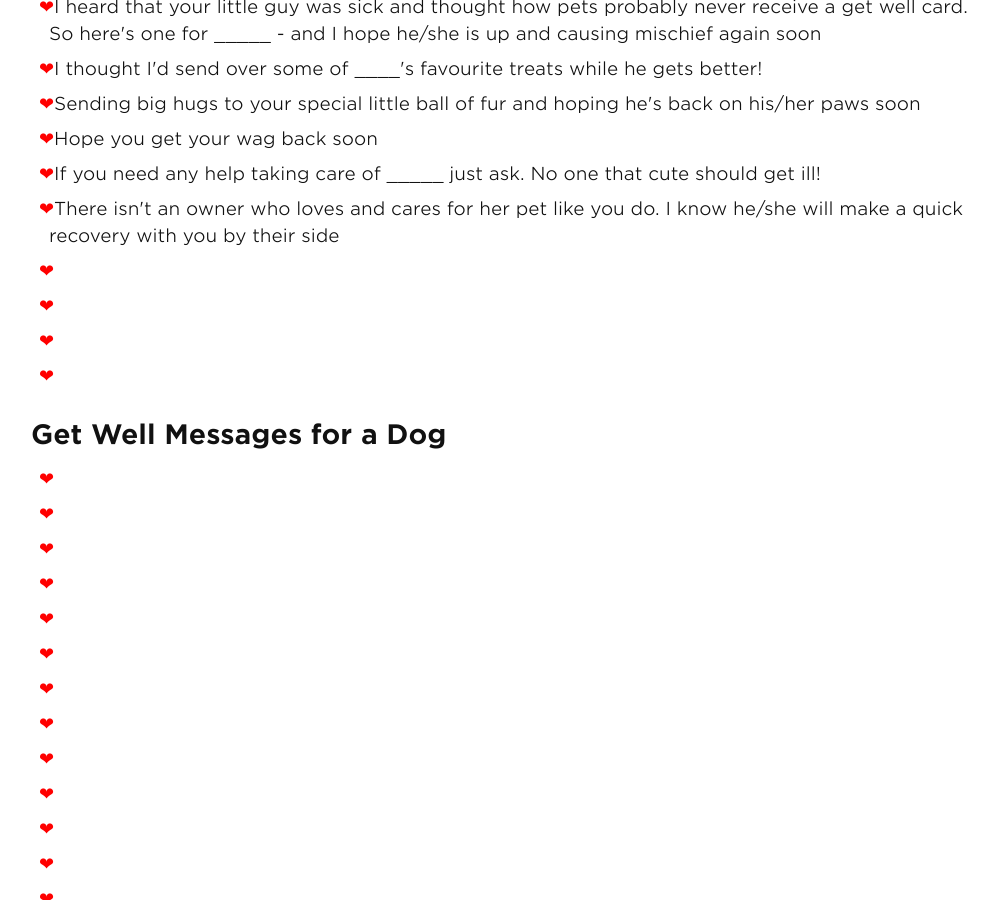
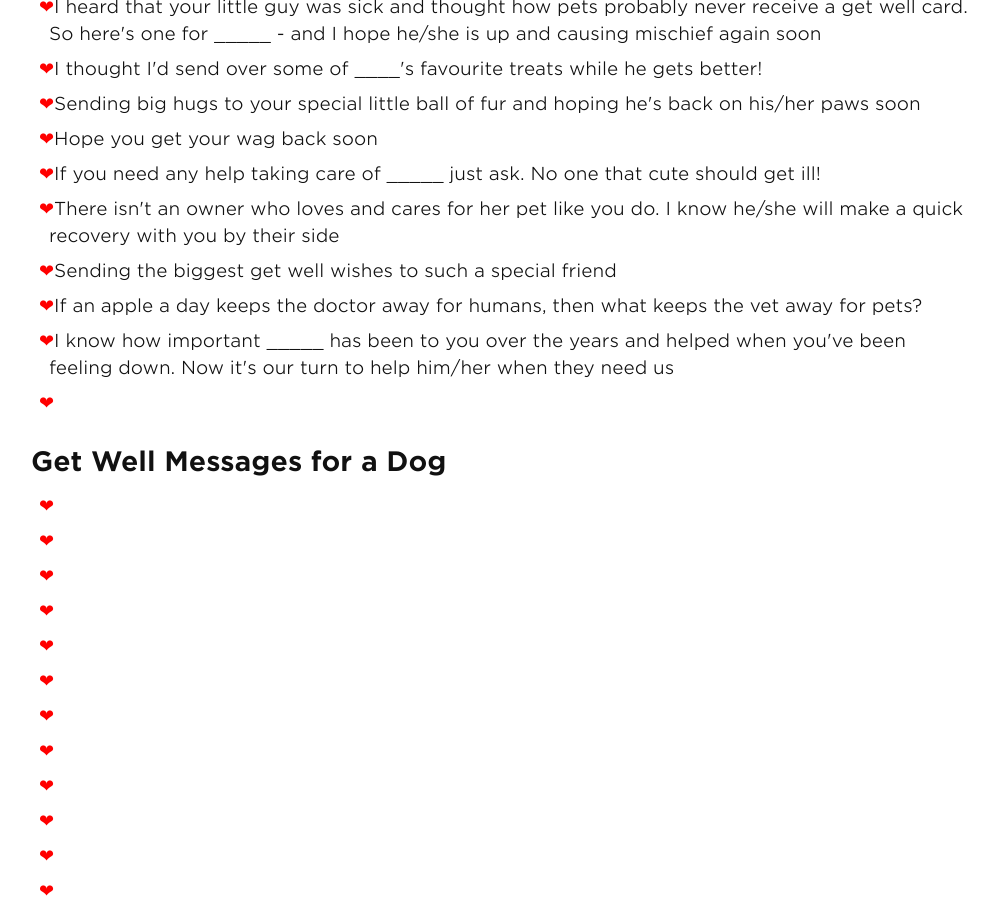
Before and after one commit to andyml123/andyml123.github.io, a Jekyll site: the page built from get-well-soon-messages-for-a-pet.md, in a window 1280 px wide and 900 px high, scrolled down 866 px. Shown: the whole window, without its empty margins (139-1137 px from the left). Built offline with Jekyll 4.4.1, drawn with Linux system fonts in a browser that asks for light colours.

Commit message:
Update get-well-soon-messages-for-a-pet.md

```diff
--- a/get-well-soon-messages-for-a-pet.md
+++ b/get-well-soon-messages-for-a-pet.md
@@ -31,9 +31,9 @@ If you aren't sure what to write in a pet get well card then take a look at the
 <li>Hope you get your wag back soon</li>
 <li>If you need any help taking care of _____ just ask. No one that cute should get ill!</li>
 <li>There isn't an owner who loves and cares for her pet like you do. I know he/she will make a quick recovery with you by their side</li>
-<li></li>
-<li></li>
-<li></li>
+<li>Sending the biggest get well wishes to such a special friend</li>
+<li>If an apple a day keeps the doctor away for humans, then what keeps the vet away for pets?</li>
+<li>I know how important _____ has been to you over the years and helped when you've been feeling down. Now it's our turn to help him/her when they need us</li>
 <li></li>
 </ul>
 
```
